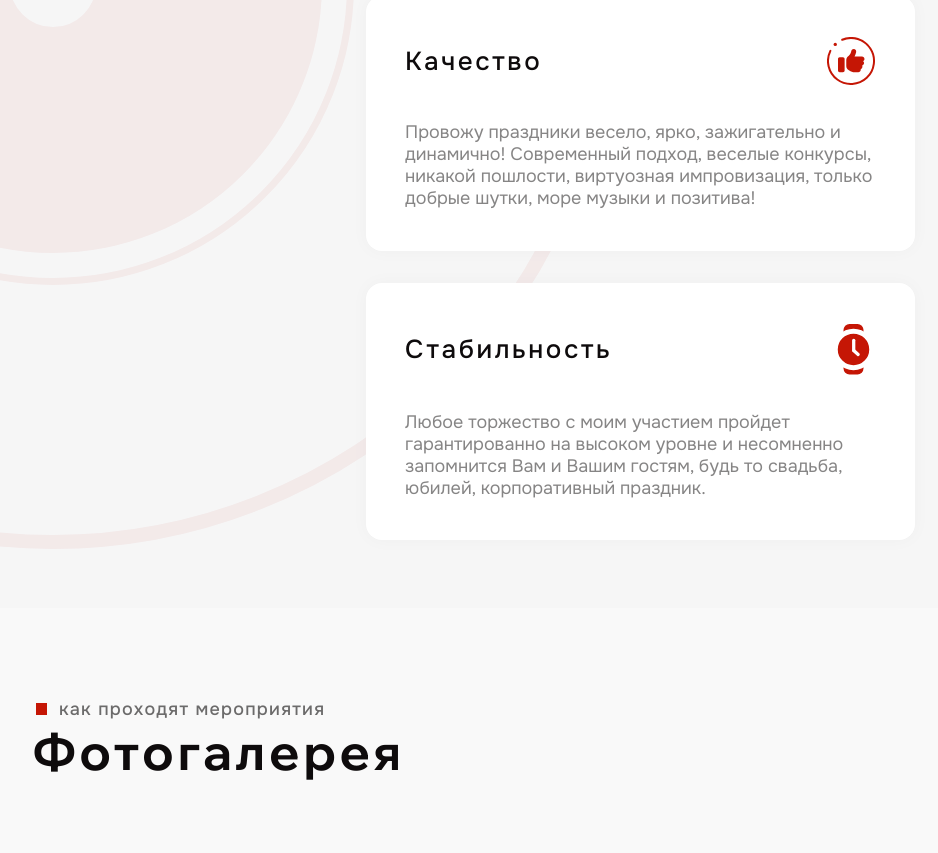
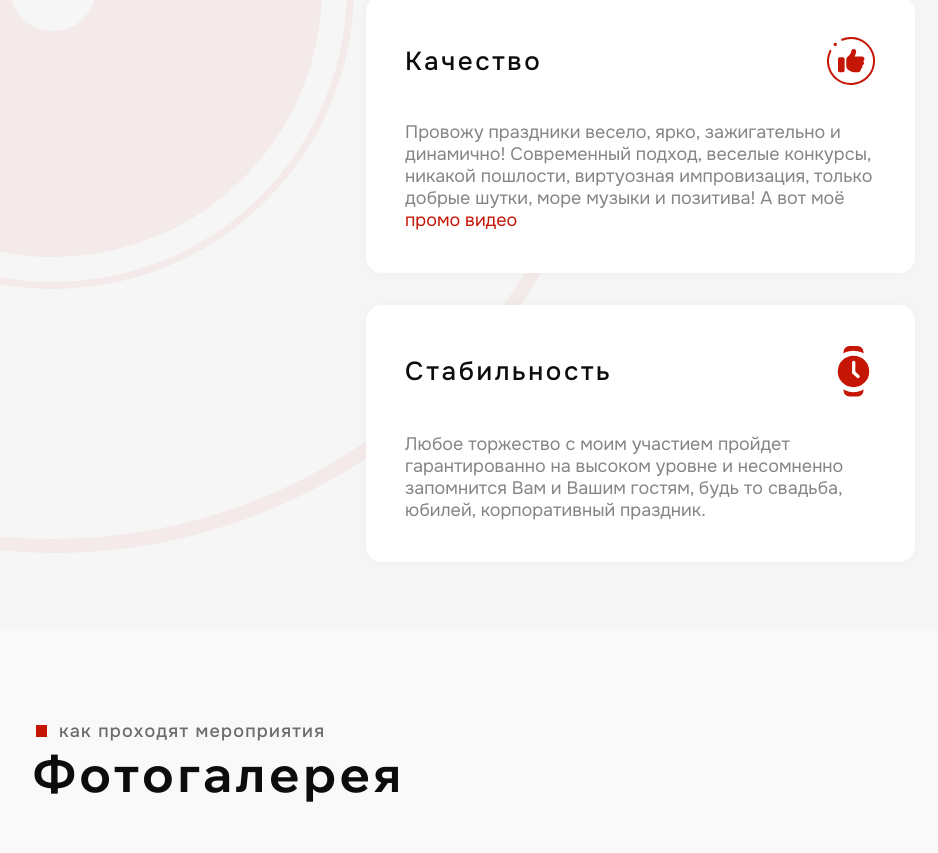
Before and after one commit to olegus199/entertainer_arthur, a React (Vite) app in the folder frontend/: page / in a window 1280 px wide. Shown: the part 2283-3136 px from the top of the page, without its empty margins (0-938 px from the left). Built offline with nearby package versions, Linux system fonts and the light colour scheme.

Commit message:
Add link to youtube pormo video

```diff
--- a/frontend/src/Components/Advantages.tsx
+++ b/frontend/src/Components/Advantages.tsx
@@ -26,7 +26,7 @@ const advantages_widgets: AdvantageWidget[] = [
   {
     title: "Качество",
     icon: quality,
-    description: `Провожу праздники весело, ярко, зажигательно и динамично! Современный подход, веселые конкурсы, никакой пошлости, виртуозная импровизация, только добрые шутки, море музыки и позитива!`,
+    description: `Провожу праздники весело, ярко, зажигательно и динамично! Современный подход, веселые конкурсы, никакой пошлости, виртуозная импровизация, только добрые шутки, море музыки и позитива! А вот моё промо видео`,
   },
   {
     title: "Стабильность",
@@ -47,7 +47,8 @@ const Advantages: FC = () => {
         </div>
         <div className={styles.advantages_container}>
           {advantages_widgets.map((widget, idx) => {
-            const descriptionParts = widget.description.split("здесь");
+            const split_malahov = widget.description.split("здесь");
+            const split_promo = widget.description.split("промо видео");
 
             return (
               <div
@@ -58,16 +59,33 @@ const Advantages: FC = () => {
                   <p className={styles.widget_title}>{widget.title}</p>
                   <img
                     src={widget.icon}
-                    alt="widget icon"
+                    alt="icon"
                     draggable={false}
                     className={styles.widget_icon}
                   />
                 </div>
+                {widget.title === "Качество" ? (
                   <p className={styles.widget_description}>
-                  {descriptionParts.map((part, partIdx) => (
+                    {split_promo.map((part, partIdx) => (
                       <React.Fragment key={partIdx}>
                         {part}
-                      {partIdx < descriptionParts.length - 1 && (
+                        {partIdx < split_promo.length - 1 && (
+                          <a
+                            href="https://www.youtube.com/watch?v=oNCP9ep7_O0&list=PLGAC0A0yGLqtG5oGeCk1e3vRXNalbqJnd&index=26"
+                            target="_blank"
+                          >
+                            промо видео
+                          </a>
+                        )}
+                      </React.Fragment>
+                    ))}
+                  </p>
+                ) : (
+                  <p className={styles.widget_description}>
+                    {split_malahov.map((part, partIdx) => (
+                      <React.Fragment key={partIdx}>
+                        {part}
+                        {partIdx < split_malahov.length - 1 && (
                           <a
                             href="https://www.youtube.com/watch?v=e1hc3O213zg"
                             target="_blank"
@@ -78,6 +96,7 @@ const Advantages: FC = () => {
                       </React.Fragment>
                     ))}
                   </p>
+                )}
               </div>
             );
           })}
```
Lines whose indentation alone changed are shown as unchanged.
